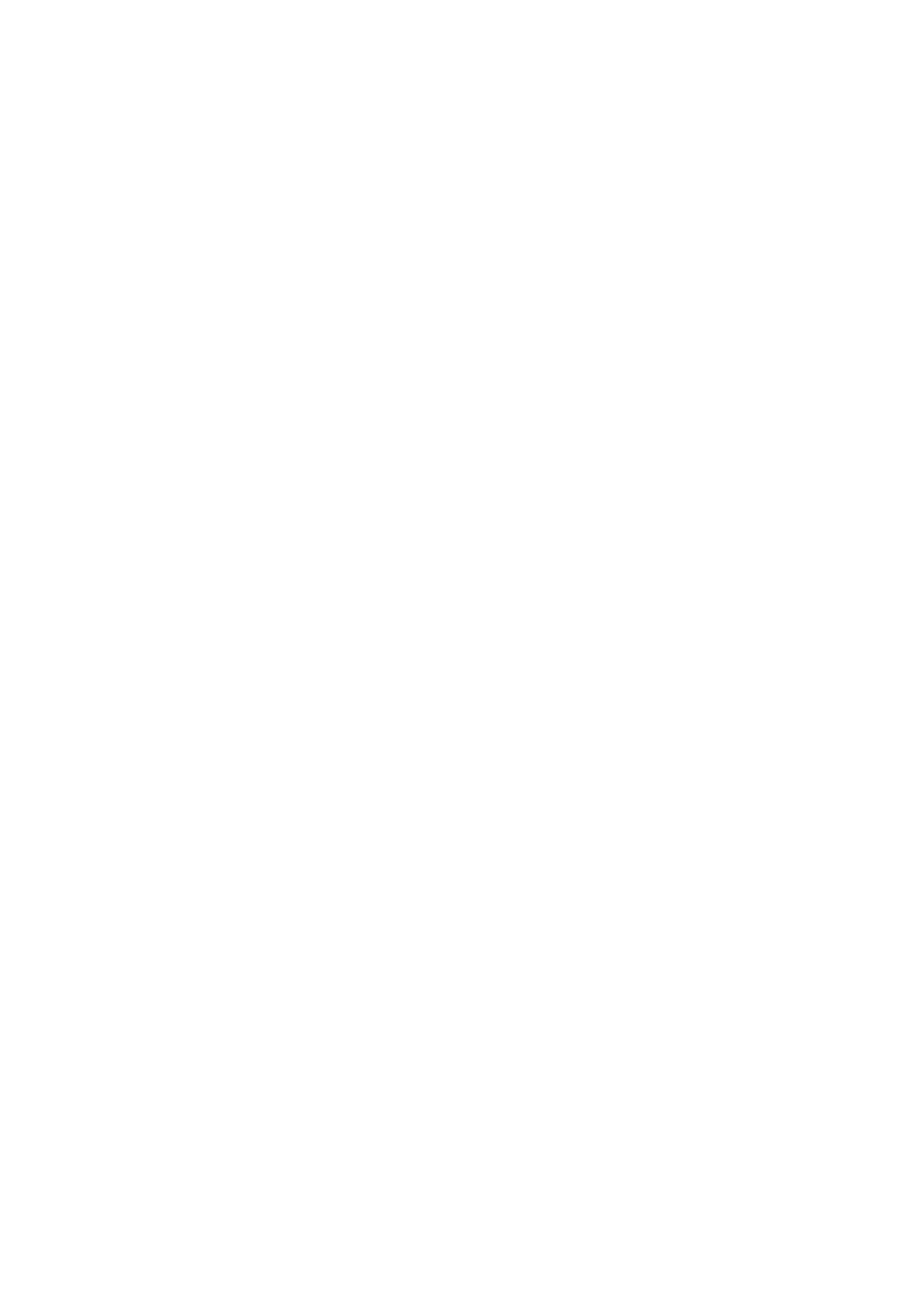
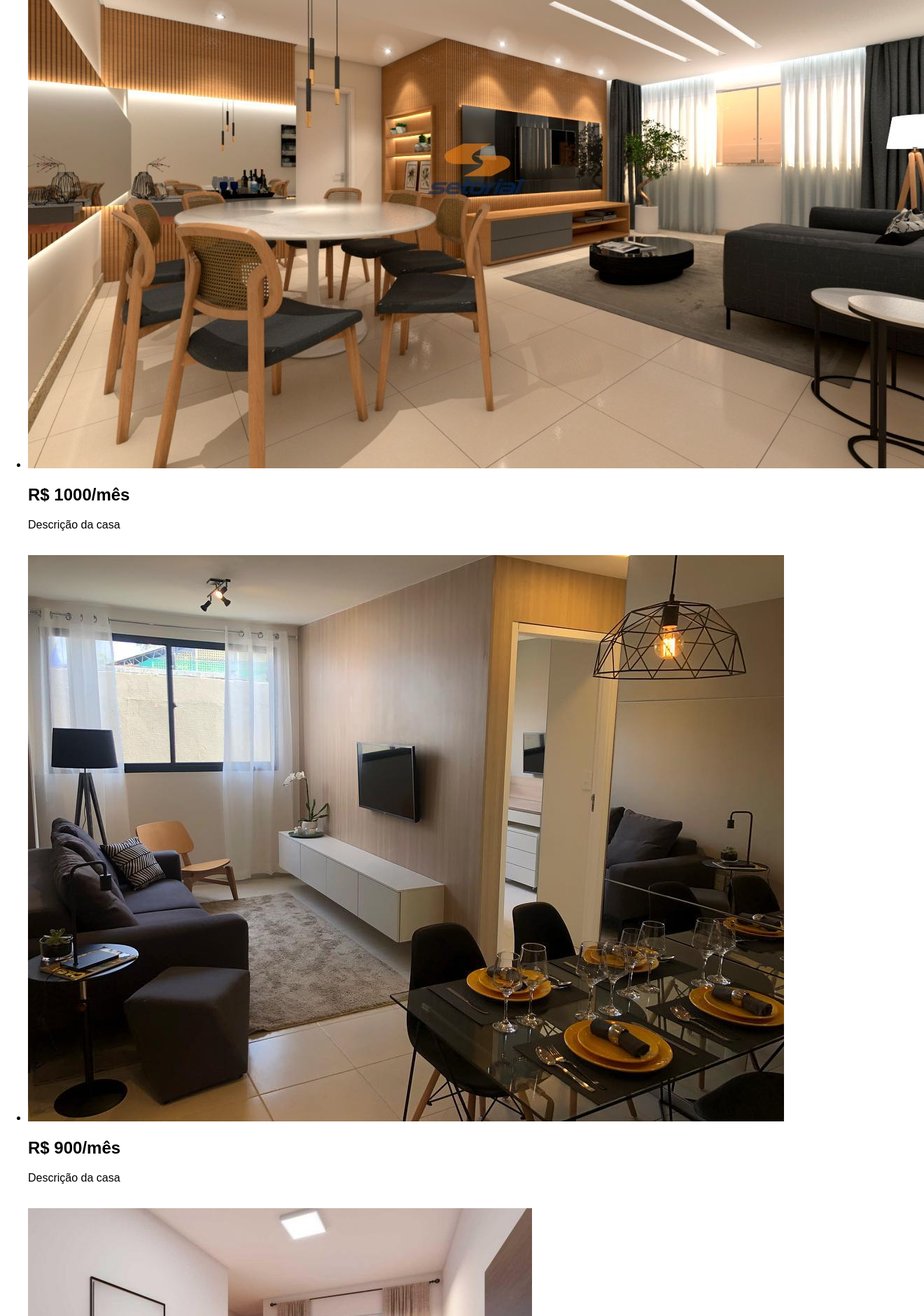
Before and after one commit to dsm-cefet-rj/trabalho2021-1-grupo-8, a React (Create React App) app in the folder frontend/: page /perfil in a window 1280 px wide. Shown: the part 920-2800 px from the top of the page at 70% size, 1320 px wide, since content can reach past the window. Before the commit the page ends 800 px from the top, so only its background shows below. Built offline with nearby package versions, Linux system fonts and the light colour scheme; a web font is replaced by a local one.

Commit message:
pagina de imoveis componetizada adicionada

```diff
--- a/frontend/src/App.js
+++ b/frontend/src/App.js
@@ -1,6 +1,7 @@
 import Header from "./components/Header/header";
 import { BrowserRouter, Route, Switch, Link } from "react-router-dom"
 import Perfil from "./perfil";
+import ListaDeImoveis from "./components/Header/ListaDeImoveis";
 
 function App() {
   return (
@@ -10,10 +11,12 @@ function App() {
             <div className="container">
                 <Switch>
                     <Route path="/perfil" component={Perfil} />
-                    <Link to="/perfil"> Link </Link>
+                    <Link to="/perfil"> Perfil </Link>
                 </Switch>
             </div>
        </BrowserRouter>
+
+      <ListaDeImoveis/>
     </div>
   );
 }
--- /dev/null
+++ b/frontend/src/components/Header/ListaDeImoveis.js
@@ -0,0 +1,33 @@
+import React, { Component } from "react";
+
+export class ListaDeImoveis extends Component {
+  render() {
+    return (
+      <div>
+        <a>
+          <ul>
+            <li ul class="container">
+              <img id="apartamento1" src="Apartamento1.jpg" />
+              <h2>R$ 1000/mês</h2>
+              <p>Descrição da casa</p>
+            </li>
+            <br />
+            <li class="container">
+              <img id="apartamento2" src="apartamento2.jpg" />
+              <h2>R$ 900/mês</h2>
+              <p>Descrição da casa</p>
+            </li>
+            <br />
+            <li class="container">
+              <img id="apartamento3" src="apartamento3.jpg" />
+              <h2>R$ 2000/mês</h2>
+              <p>Descrição da casa</p>
+            </li>
+          </ul>
+        </a>
+      </div>
+    );
+  }
+}
+
+export default ListaDeImoveis;
```
